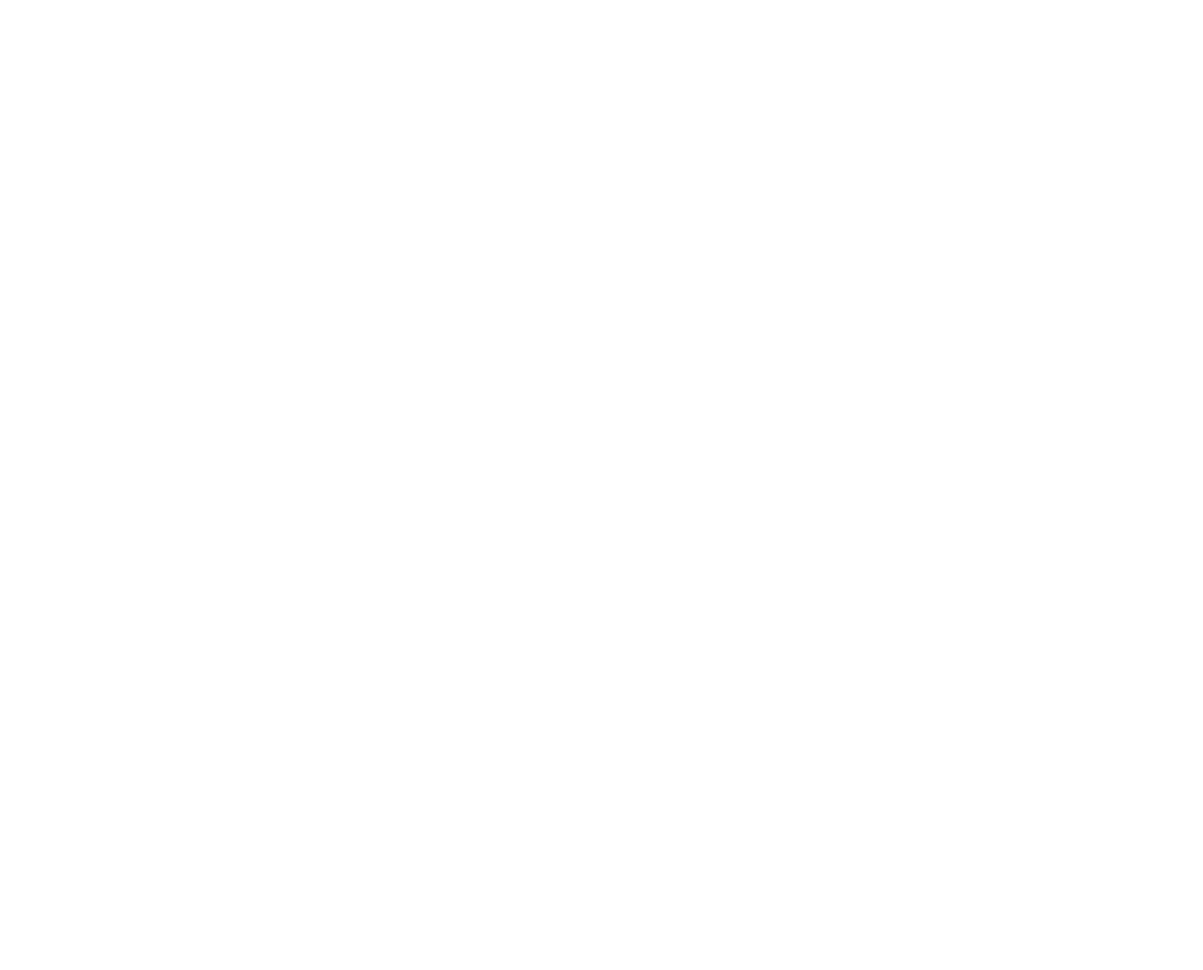
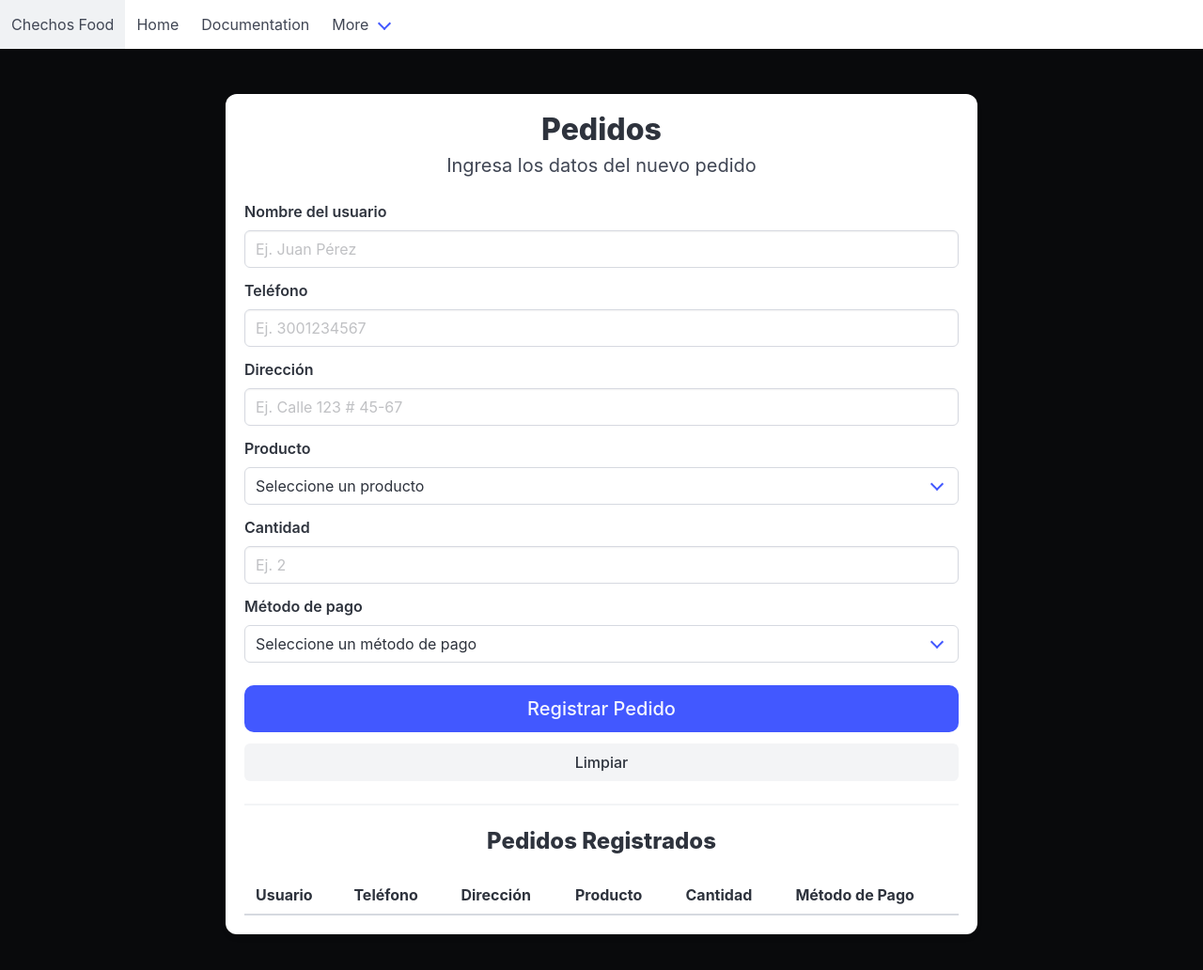
Before and after one commit to stsaa0215/programacion_procedimental, a plain HTML site: page restaurante/modulos/pedidos.html in a window 1280 px wide. Shown: the whole page at 94% size. Before the commit the page ends 800 px from the top, so only its background shows below. Drawn offline with nearby package versions, Linux system fonts and the light colour scheme.

Commit message:
modify_module_pedidos : Add Inputs and style

```diff
--- a/restaurante/modulos/pedidos.html
+++ b/restaurante/modulos/pedidos.html
@@ -0,0 +1,171 @@
+<!doctype html>
+<html lang="es">
+  <head>
+    <meta charset="UTF-8" />
+    <meta name="viewport" content="width=device-width, initial-scale=1.0" />
+    <link
+      rel="stylesheet"
+      href="https://cdn.jsdelivr.net/npm/bulma@1.0.4/css/bulma.min.css"
+    />
+    <title>Pedidos - Chechos Food</title>
+  </head>
+  <body class="has-background-black" style="min-height: 100vh;">
+
+    <nav class="navbar" role="navigation" aria-label="main navigation">
+      <div class="navbar-brand">
+        <a class="navbar-item" href="../index.html"> Chechos Food </a>
+      </div>
+
+      <div id="navbarBasicExample" class="navbar-menu">
+        <div class="navbar-start">
+          <a class="navbar-item" href="../index.html"> Home </a>
+          <a class="navbar-item"> Documentation </a>
+          <div class="navbar-item has-dropdown is-hoverable">
+            <a class="navbar-link"> More </a>
+            <div class="navbar-dropdown">
+              <a class="navbar-item"> About </a>
+              <a class="navbar-item"> Jobs </a>
+              <a class="navbar-item"> Contact </a>
+              <hr class="navbar-divider" />
+              <a class="navbar-item"> Report an issue </a>
+            </div>
+          </div>
+        </div>
+      </div>
+    </nav>
+
+    <section class="section">
+      <div class="container">
+        <div class="box" style="max-width: 800px; margin: 0 auto; border-radius: 12px; box-shadow: 0 4px 6px rgba(0,0,0,0.05);">
+          <h1 class="title has-text-centered is-3 mb-2">Pedidos</h1>
+          <p class="subtitle has-text-centered mb-5">Ingresa los datos del nuevo pedido</p>
+
+          <form id="pedidosForm">
+
+            <div class="field">
+              <label class="label">Nombre del usuario</label>
+              <div class="control">
+                <input class="input" type="text" id="nombreUsuario" placeholder="Ej. Juan Pérez" required>
+              </div>
+            </div>
+
+            <div class="field">
+              <label class="label">Teléfono</label>
+              <div class="control">
+                <input class="input" type="tel" id="telefono" placeholder="Ej. 3001234567" required>
+              </div>
+            </div>
+
+            <div class="field">
+              <label class="label">Dirección</label>
+              <div class="control">
+                <input class="input" type="text" id="direccion" placeholder="Ej. Calle 123 # 45-67" required>
+              </div>
+            </div>
+
+            <div class="field">
+              <label class="label">Producto</label>
+              <div class="control">
+                <div class="select is-fullwidth">
+                  <select id="producto" required>
+                    <option value="" disabled selected>Seleccione un producto</option>
+                    <option value="Chorizo Santarrosano">Chorizo Santarrosano</option>
+                    <option value="Chunchulla">Chunchulla</option>
+                    <option value="Picada Mix">Picada Mix</option>
+                    <option value="Carne de cerdo al barril">Carne de cerdo al barril</option>
+                  </select>
+                </div>
+              </div>
+            </div>
+
+            <div class="field">
+              <label class="label">Cantidad</label>
+              <div class="control">
+                <input class="input" type="number" id="cantidad" placeholder="Ej. 2" min="1" required>
+              </div>
+            </div>
+
+            <div class="field">
+              <label class="label">Método de pago</label>
+              <div class="control">
+                <div class="select is-fullwidth">
+                  <select id="metodoPago" required>
+                    <option value="" disabled selected>Seleccione un método de pago</option>
+                    <option value="Efectivo">Efectivo</option>
+                    <option value="Tarjeta de Crédito">Tarjeta de Crédito</option>
+                    <option value="Tarjeta de Débito">Tarjeta de Débito</option>
+                    <option value="Transferencia">Transferencia</option>
+                  </select>
+                </div>
+              </div>
+            </div>
+
+            <div class="field mt-5">
+              <div class="control">
+                <button type="submit" class="button is-link is-fullwidth is-medium">Registrar Pedido</button>
+              </div>
+            </div>
+            <div class="field">
+              <div class="control">
+                <button type="reset" class="button is-light is-fullwidth">Limpiar</button>
+              </div>
+            </div>
+
+          </form>
+
+          <hr>
+
+          <h2 class="title is-4 has-text-centered">Pedidos Registrados</h2>
+          <div class="table-container">
+            <table class="table is-fullwidth is-striped is-hoverable">
+              <thead>
+                <tr>
+                  <th>Usuario</th>
+                  <th>Teléfono</th>
+                  <th>Dirección</th>
+                  <th>Producto</th>
+                  <th>Cantidad</th>
+                  <th>Método de Pago</th>
+                </tr>
+              </thead>
+              <tbody id="tablaPedidos">
+
+              </tbody>
+            </table>
+          </div>
+        </div>
+      </div>
+    </section>
+
+    <script>
+      document.getElementById('pedidosForm').addEventListener('submit', function(e) {
+        e.preventDefault();
+
+        const nombreUsuario = document.getElementById('nombreUsuario').value;
+        const telefono = document.getElementById('telefono').value;
+        const direccion = document.getElementById('direccion').value;
+        const producto = document.getElementById('producto').value;
+        const cantidad = document.getElementById('cantidad').value;
+        const metodoPago = document.getElementById('metodoPago').value;
+
+        const tbody = document.getElementById('tablaPedidos');
+        const nuevaFila = document.createElement('tr');
+
+        nuevaFila.innerHTML = `
+          <td>${nombreUsuario}</td>
+          <td>${telefono}</td>
+          <td>${direccion}</td>
+          <td>${producto}</td>
+          <td>${cantidad}</td>
+          <td>${metodoPago}</td>
+        `;
+
+        tbody.appendChild(nuevaFila);
+
+        document.getElementById('pedidosForm').reset();
+
+        document.getElementById('nombreUsuario').focus();
+      });
+    </script>
+  </body>
+</html>
```
Also changed, not shown: restaurante/index.html (+6 -6 lines), restaurante/modulos/contabilidad.html (+3 -4 lines).
